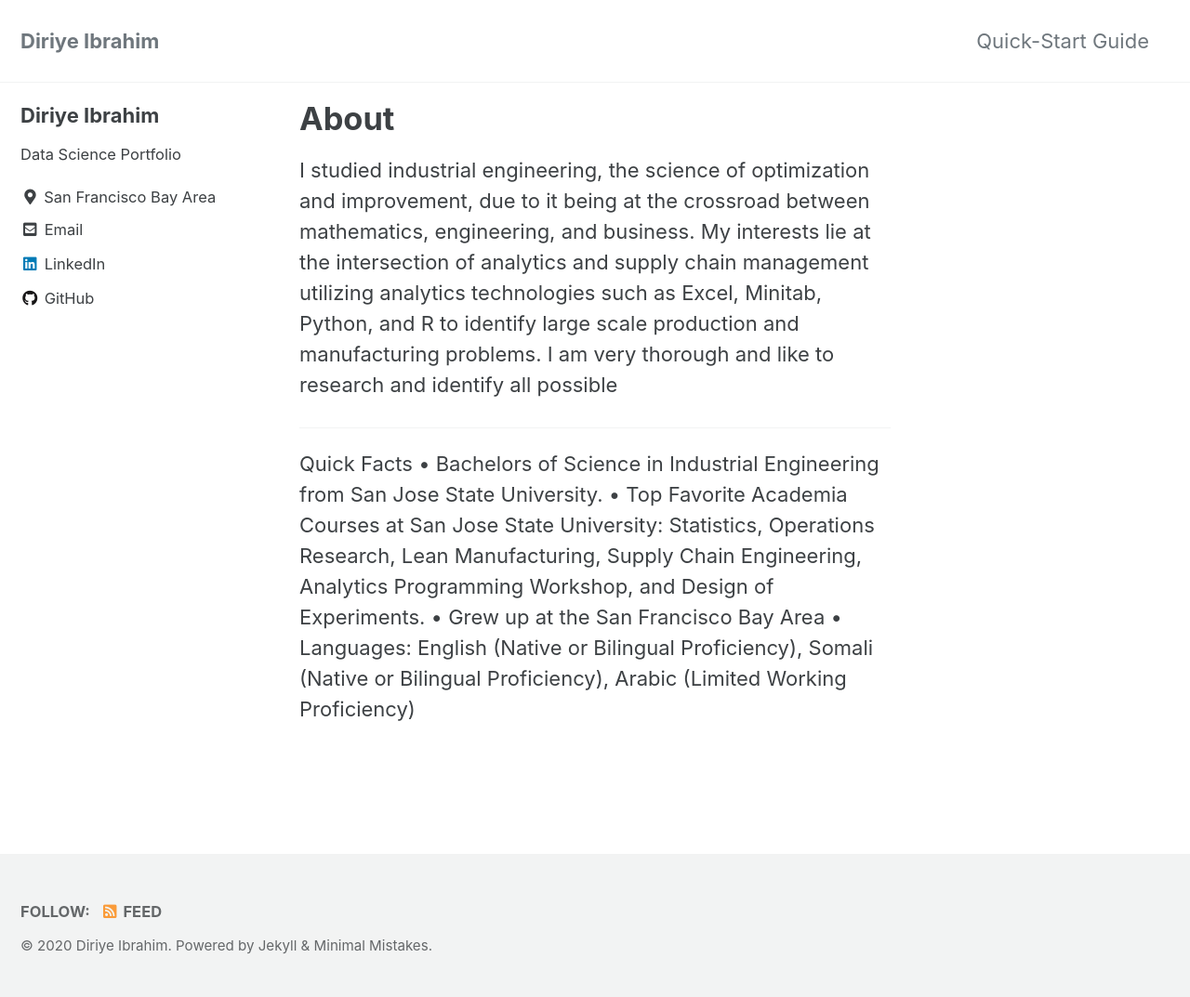
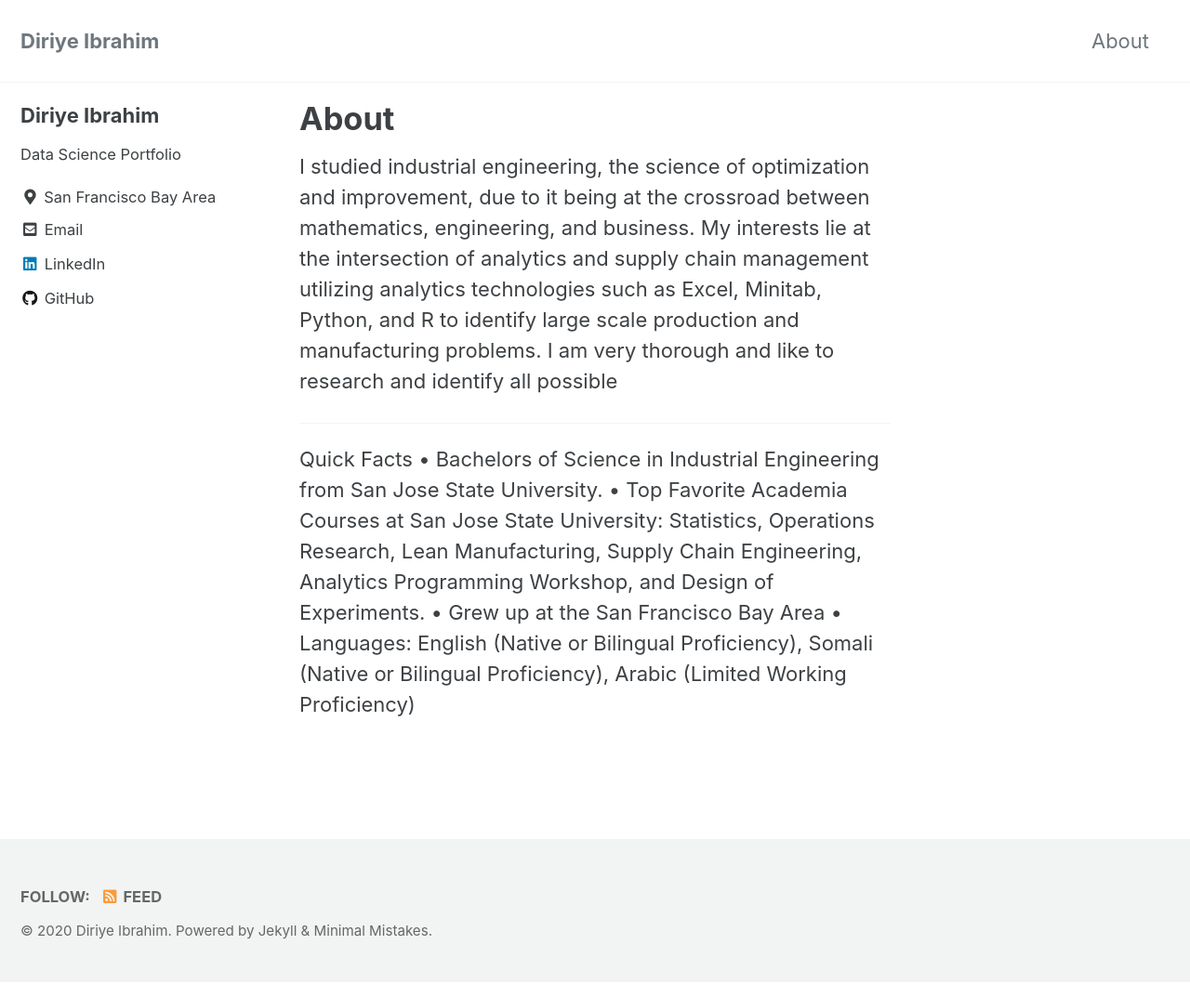
Before and after one commit to diriyeibrahim/diriyeibrahim.github.io, a Jekyll site: the page built from _pages/about.md, in a window 1280 px wide. Shown: the whole page at 93% size. Built offline with Jekyll 4.4.1, drawn with Linux system fonts in a browser that asks for light colours; cached includes are drawn as plain includes.

Commit message:
new github

```diff
--- a/_data/navigation.yml
+++ b/_data/navigation.yml
@@ -1,7 +1,7 @@
 # main links
 main:
-  - title: "Quick-Start Guide"
-    url: https://mmistakes.github.io/minimal-mistakes/docs/quick-start-guide/
+  - title: "About"
+    url: /about
   # - title: "About"
   #   url: https://mmistakes.github.io/minimal-mistakes/about/
   # - title: "Sample Posts"
```
Also changed, not shown: _pages/about.md (+3 -3 lines).
